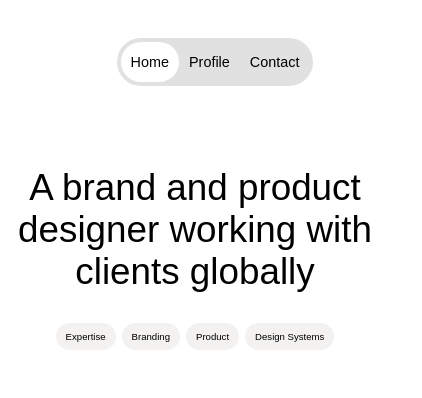
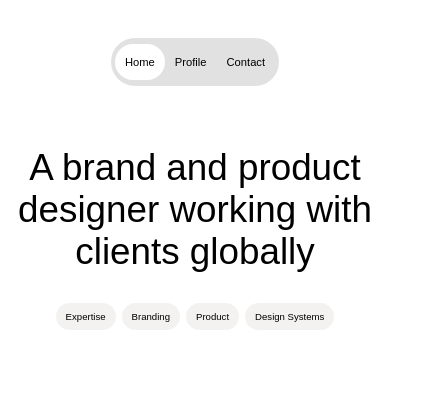
Before and after one commit to carisaelam/website-recreation-ohstudio, a plain HTML site: page index.html in a window 390 px wide. Shown: the top 398 px of the page, 422 px wide, since content can reach past the window. Drawn offline with nearby package versions, Linux system fonts and the light colour scheme; a web font is replaced by a local one.

Commit message:
update styles

```diff
--- a/style.css
+++ b/style.css
@@ -23,7 +23,6 @@ html {
   display: flex;
   width: 100%;
   height: 88px;
-  padding: 20px;
   padding-top: 20px;
   align-items: center;
   justify-content: center;
@@ -217,13 +216,17 @@ html {
 
 /* Media Queries */
 @media (max-width: 580px) {
+  .nav__container {
+    margin-inline-end: 0;
+  }
+
   .nav__button__container {
     width: fit-content;
     transition: 0.5s;
   }
 
   .nav__button {
-    font-size: 0.9rem;
+    font-size: 0.7rem;
     width: fit-content;
     height: fit-content;
     padding: 12px 10px;
```
